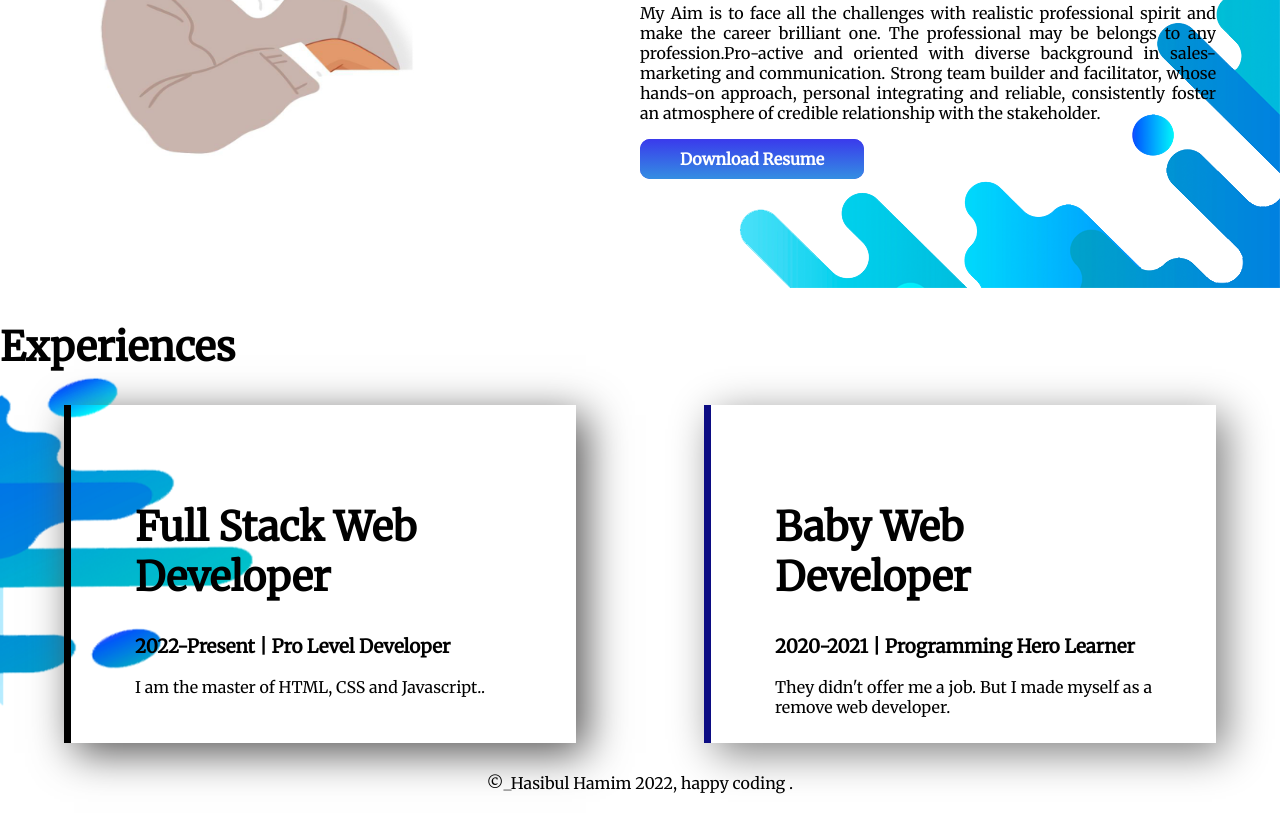
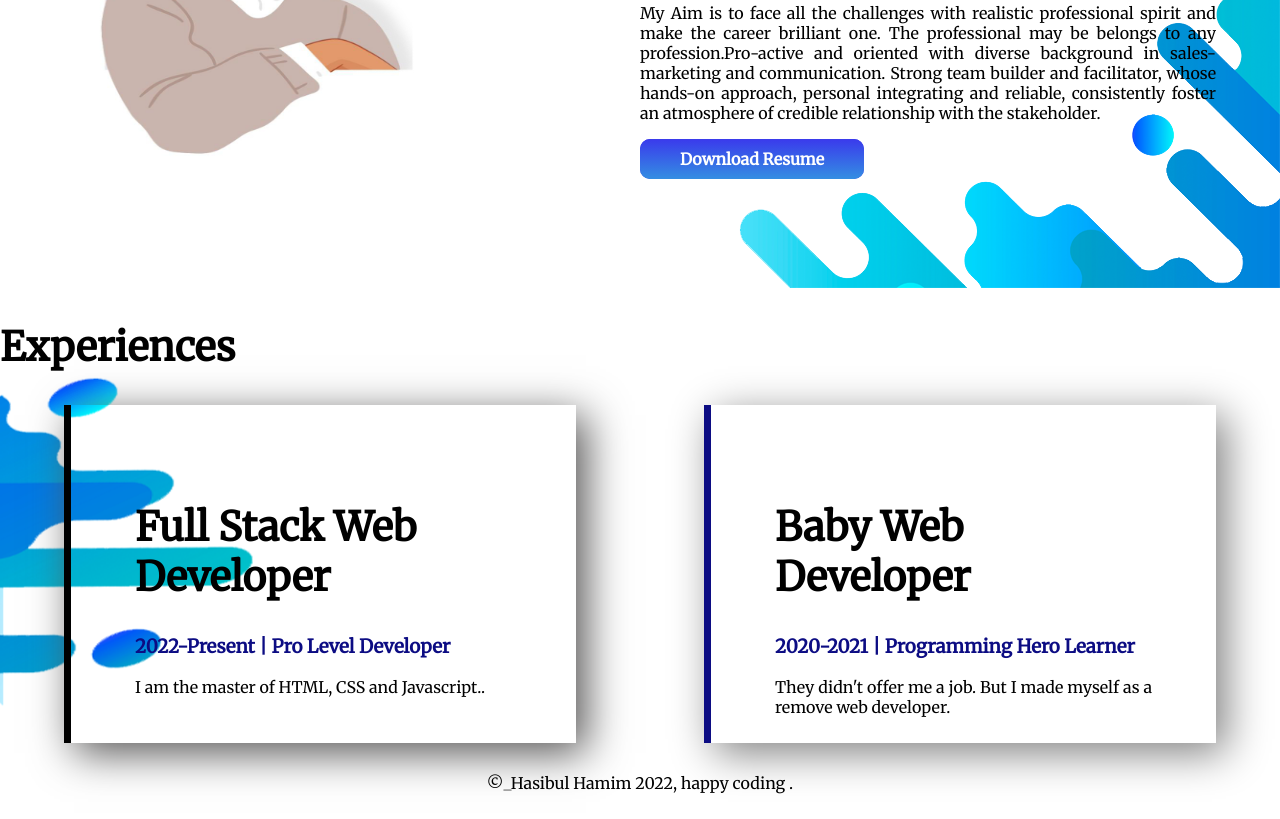
Before and after one commit to hasibulhamim2020/my-portfolio, a plain HTML site: page index.html in a window 1280 px wide. Shown: the part 967-1786 px from the top of the page. Drawn offline with Linux system fonts and the light colour scheme.

Commit message:
last commit

```diff
--- a/index.html
+++ b/index.html
@@ -67,12 +67,12 @@
 
             <div class="half-width" id="full-stack">
                 <h2>Full Stack Web Developer</h2>
-                <h3>2022-Present | Pro Level Developer</h3>
+                <h3 class="blue-color">2022-Present | Pro Level Developer</h3>
                 <p>I am the master of HTML, CSS and Javascript..</p>
             </div>
             <div class="half-width" id="baby-web">
                 <h2>Baby Web Developer</h2>
-                <h3>2020-2021 | Programming Hero Learner</h3>
+                <h3 class="blue-color">2020-2021 | Programming Hero Learner</h3>
                 <p>They didn't offer me a job. But I made myself as a remove web developer. </p>
             </div>
 
```
